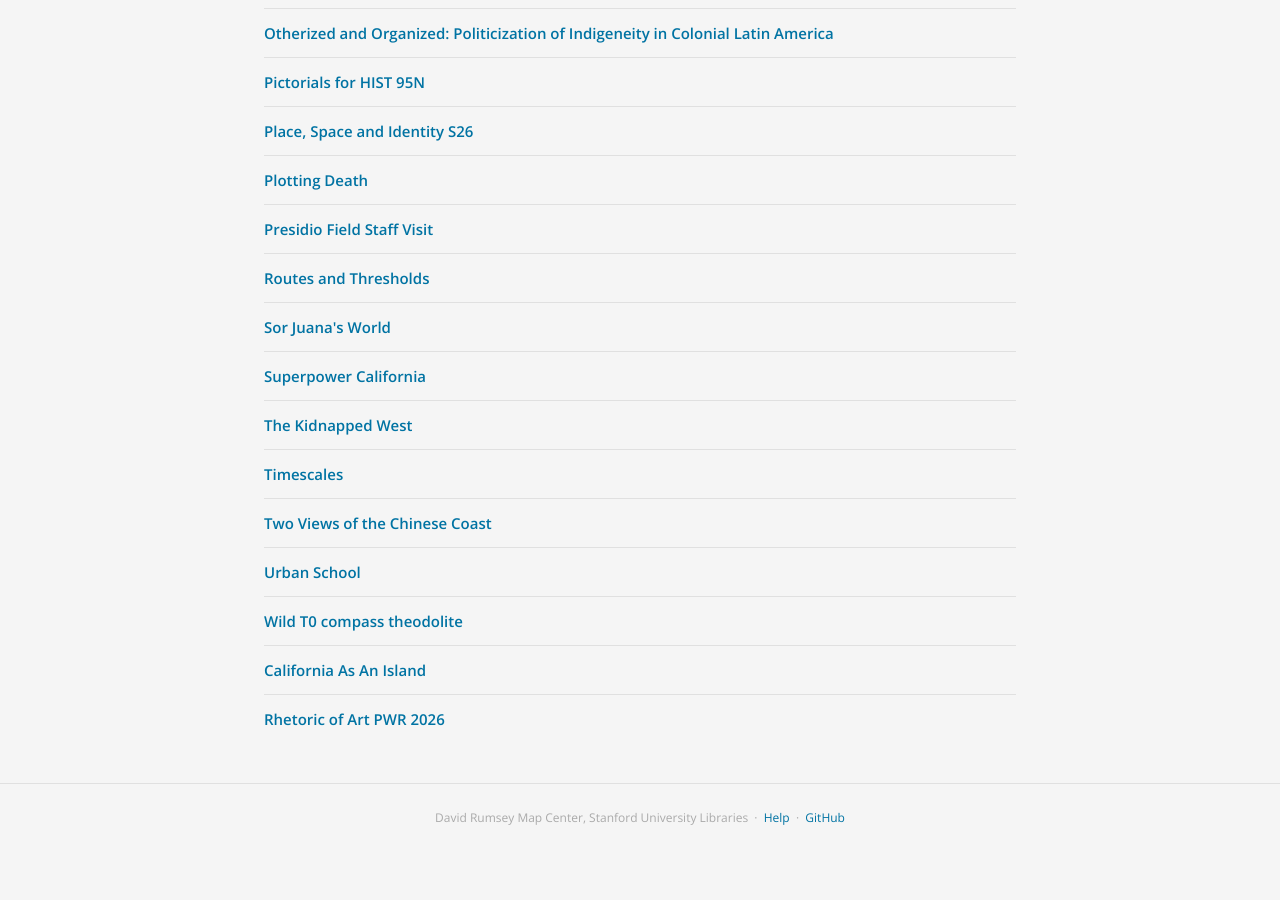
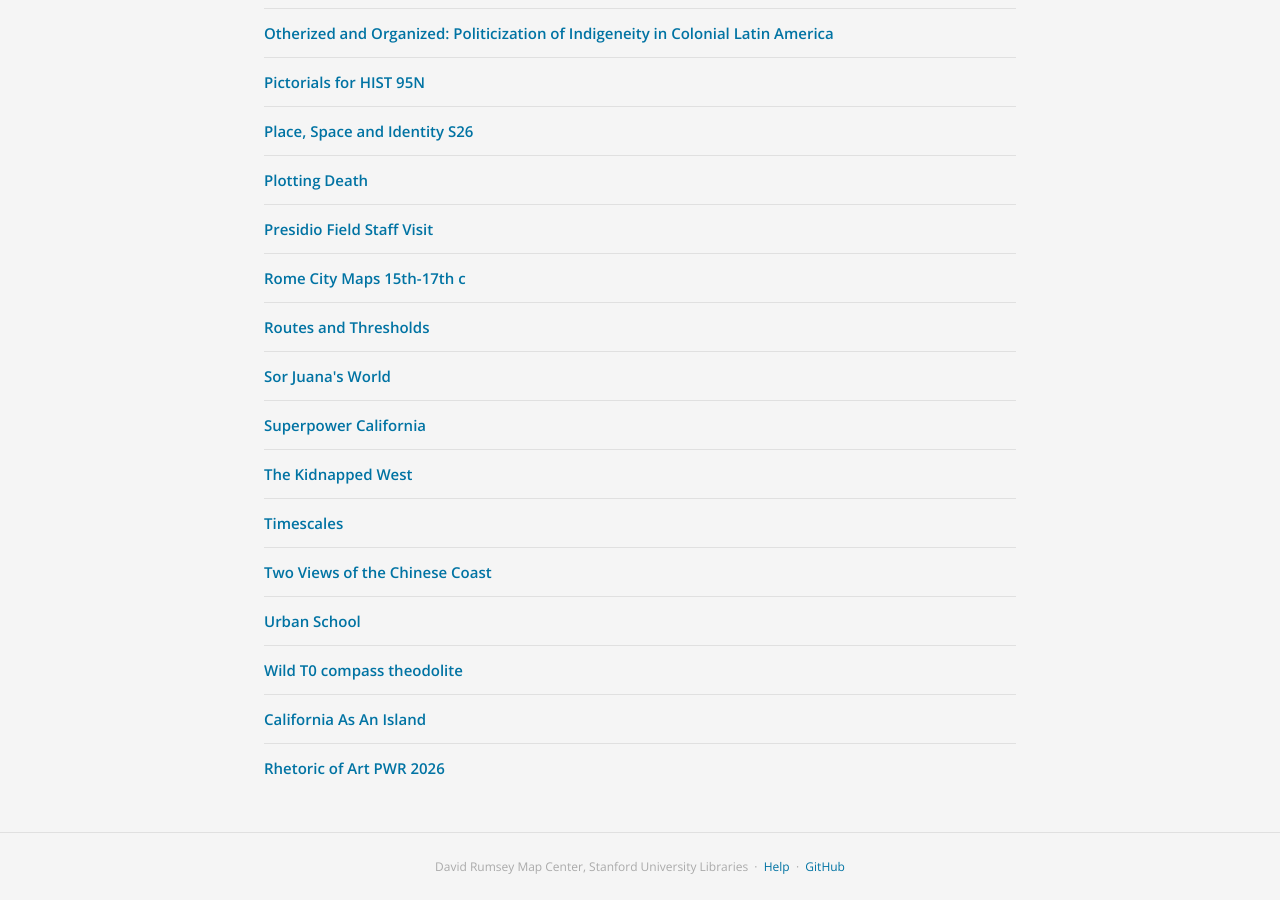
Before and after one commit to davidrumseymapcenter/iiif-galleries, a Jekyll site: the page built from index.md, in a window 1280 px wide and 900 px high, scrolled down 1820 px. Built offline with Jekyll 4.4.1, drawn with Linux system fonts in a browser that asks for light colours; our own code applies the rules of GitHub Pages for plain Markdown files; before the commit the page ends 2671 px from its top, so only the background shows below that.

Commit message:
Auto-update gallery index

```diff
--- a/index.md
+++ b/index.md
@@ -48,6 +48,7 @@ layout: default
 <li><a href="https://davidrumseymapcenter.github.io/set-builder/presentation.html?file=https://raw.githubusercontent.com/davidrumseymapcenter/iiif-galleries/main/galleries/Place, Space and Identity S26-gallery.json" target="_blank">Place, Space and Identity S26</a></li>
 <li><a href="https://davidrumseymapcenter.github.io/set-builder/presentation.html?file=https://raw.githubusercontent.com/davidrumseymapcenter/iiif-galleries/main/galleries/Plotting Death-gallery.json" target="_blank">Plotting Death</a></li>
 <li><a href="https://davidrumseymapcenter.github.io/set-builder/presentation.html?file=https://raw.githubusercontent.com/davidrumseymapcenter/iiif-galleries/main/galleries/Presidio Field Staff Visit-gallery.json" target="_blank">Presidio Field Staff Visit</a></li>
+<li><a href="https://davidrumseymapcenter.github.io/set-builder/presentation.html?file=https://raw.githubusercontent.com/davidrumseymapcenter/iiif-galleries/main/galleries/Rome City Maps 15th-17th c-gallery.json" target="_blank">Rome City Maps 15th-17th c</a></li>
 <li><a href="https://davidrumseymapcenter.github.io/set-builder/presentation.html?file=https://raw.githubusercontent.com/davidrumseymapcenter/iiif-galleries/main/galleries/Routes and Thresholds-gallery.json" target="_blank">Routes and Thresholds</a></li>
 <li><a href="https://davidrumseymapcenter.github.io/set-builder/presentation.html?file=https://raw.githubusercontent.com/davidrumseymapcenter/iiif-galleries/main/galleries/Sor Juana's World-gallery.json" target="_blank">Sor Juana's World</a></li>
 <li><a href="https://davidrumseymapcenter.github.io/set-builder/presentation.html?file=https://raw.githubusercontent.com/davidrumseymapcenter/iiif-galleries/main/galleries/Superpower California-gallery.json" target="_blank">Superpower California</a></li>
```
